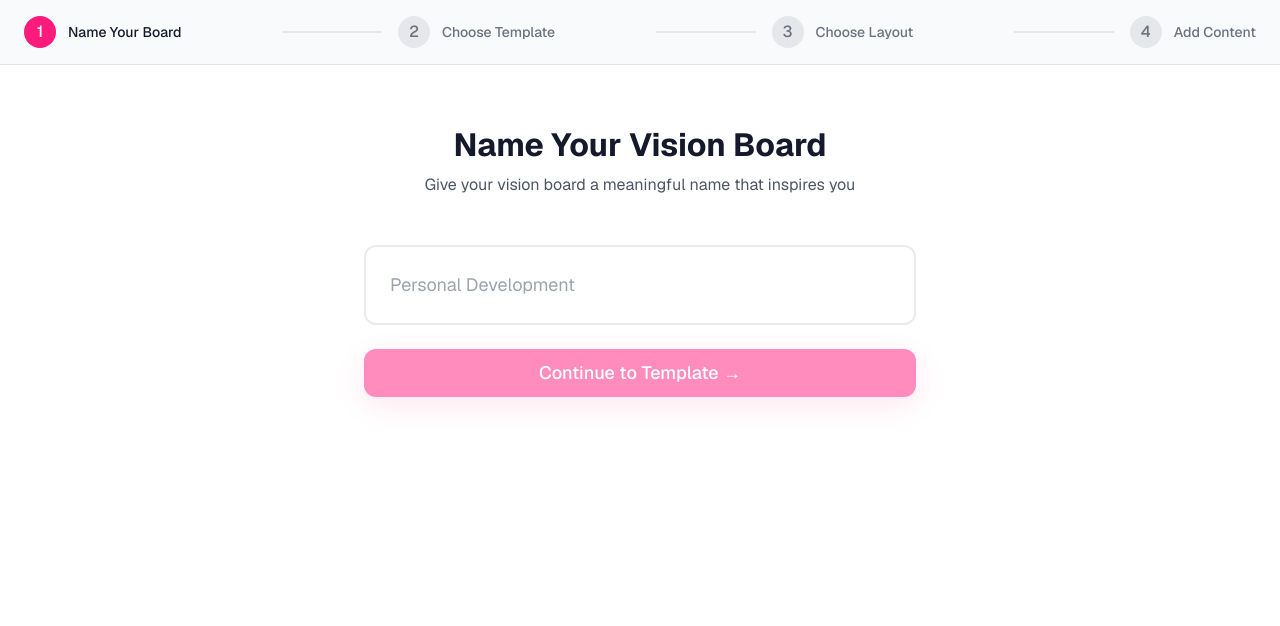
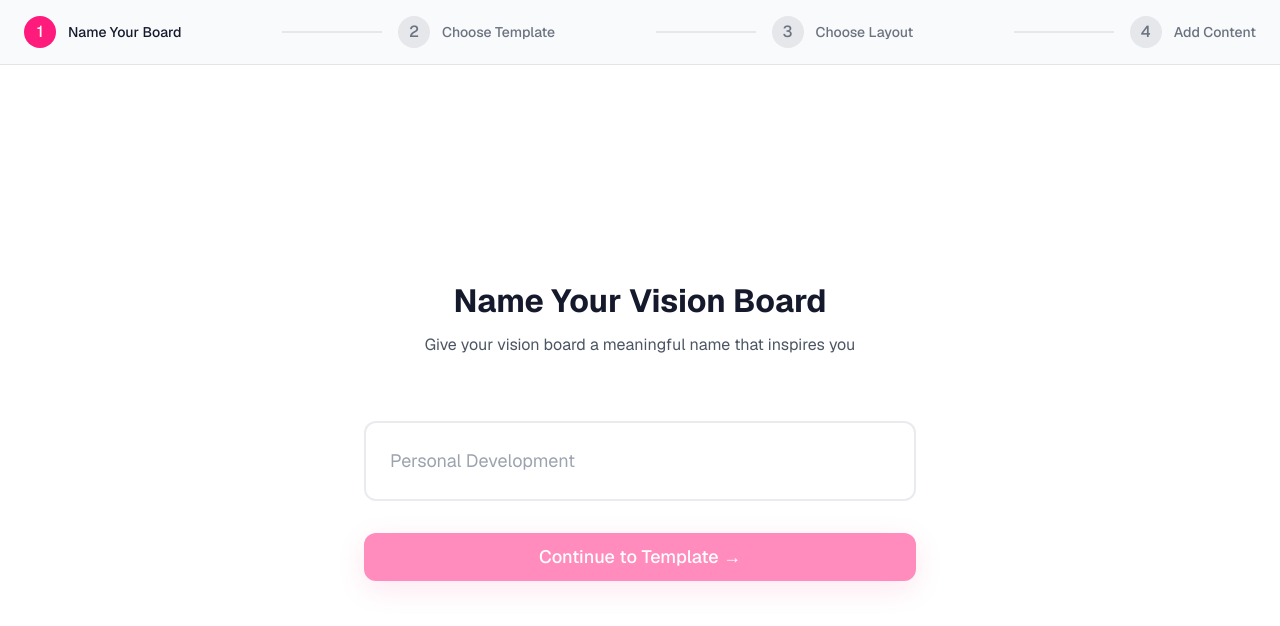
Before and after one commit to zaktech96/vsionboard, a Next.js app: page /create in a window 1280 px wide. Shown: the top 626 px of the page. Built offline with nearby package versions, Linux system fonts and the light colour scheme.

Commit message:
added media screen break points and design changes

```diff
--- a/app/create/page.tsx
+++ b/app/create/page.tsx
@@ -85,10 +85,11 @@ export default function CreateBoard() {
         </div>
       </div>
 
-      {/* Content section - Improved spacing */}
-      <div className="max-w-[600px] mx-auto px-4 sm:px-6 py-6 sm:py-8 md:py-16">
-        <div className="text-center mb-6 sm:mb-8 md:mb-12">
-          <h1 className="text-2xl sm:text-[28px] md:text-[32px] font-bold text-[#15192C] dark:text-white mb-2 sm:mb-3">
+      {/* Content section - Added flex container for vertical centering */}
+      <div className="flex-1 flex items-center min-h-[calc(100vh-64px)]"> {/* 64px is approx height of progress bar */}
+        <div className="w-full max-w-[600px] mx-auto px-4 sm:px-6 py-6">
+          <div className="text-center mb-8 sm:mb-12 md:mb-16">
+            <h1 className="text-2xl sm:text-[28px] md:text-[32px] font-bold text-[#15192C] dark:text-white mb-3 sm:mb-4">
               Name Your Vision Board
             </h1>
             <p className="text-sm sm:text-base text-gray-600 dark:text-gray-400">
@@ -96,7 +97,7 @@ export default function CreateBoard() {
             </p>
           </div>
 
-        <div className="space-y-4 sm:space-y-6">
+          <div className="space-y-6 sm:space-y-8">
             <Input
               type="text"
               placeholder={randomPlaceholder}
@@ -119,5 +120,6 @@ export default function CreateBoard() {
           </div>
         </div>
       </div>
+    </div>
   );
 }
--- a/app/create/template/page.tsx
+++ b/app/create/template/page.tsx
@@ -134,7 +134,7 @@ function TemplateContent() {
       </div>
 
       {/* Content */}
-      <div className="max-w-[1200px] mx-auto px-4 md:px-6 py-8 md:py-16">
+      <div className="max-w-[1200px] mx-auto px-4 md:px-6 py-12 md:py-24">
         <div className="text-center mb-8 md:mb-12">
           <h1 className="text-2xl md:text-3xl font-bold text-[#15192C] dark:text-white mb-2 md:mb-3">
             Choose a Starting Point
```
Lines whose indentation alone changed are shown as unchanged.
